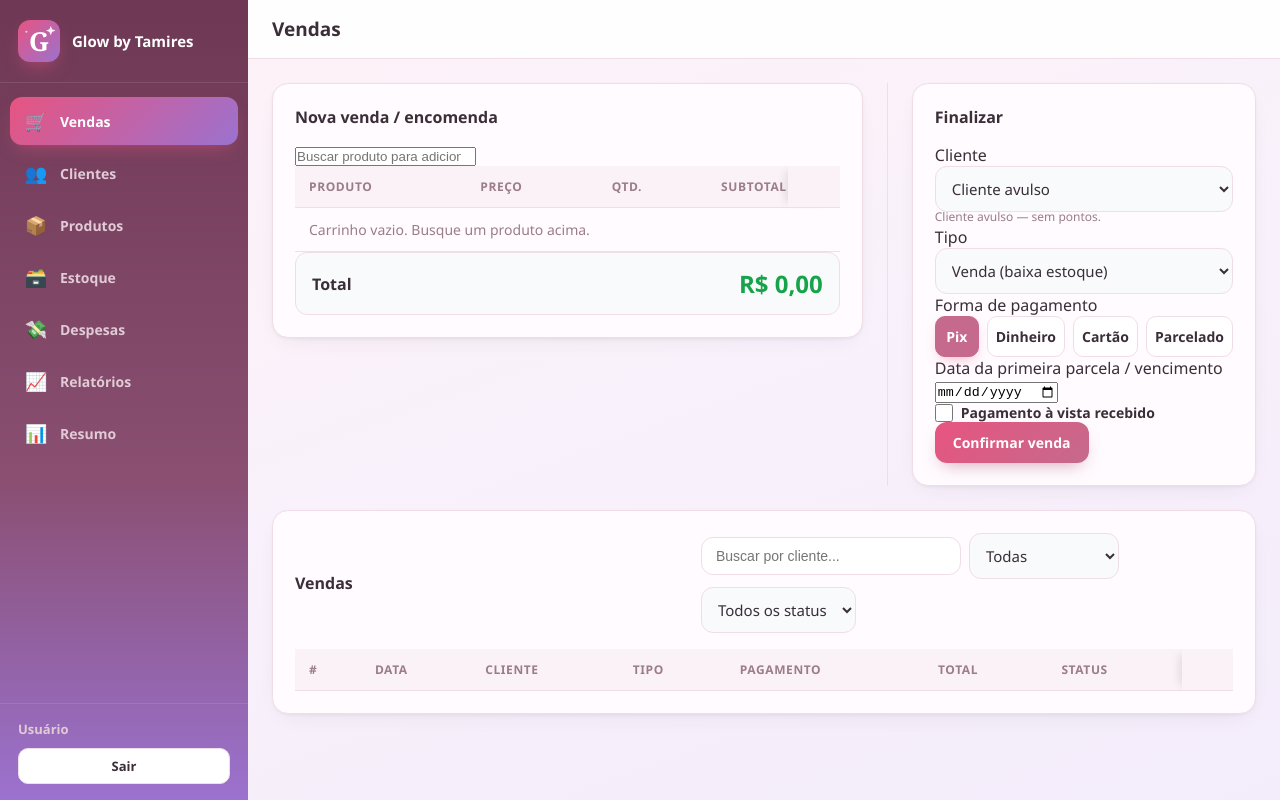
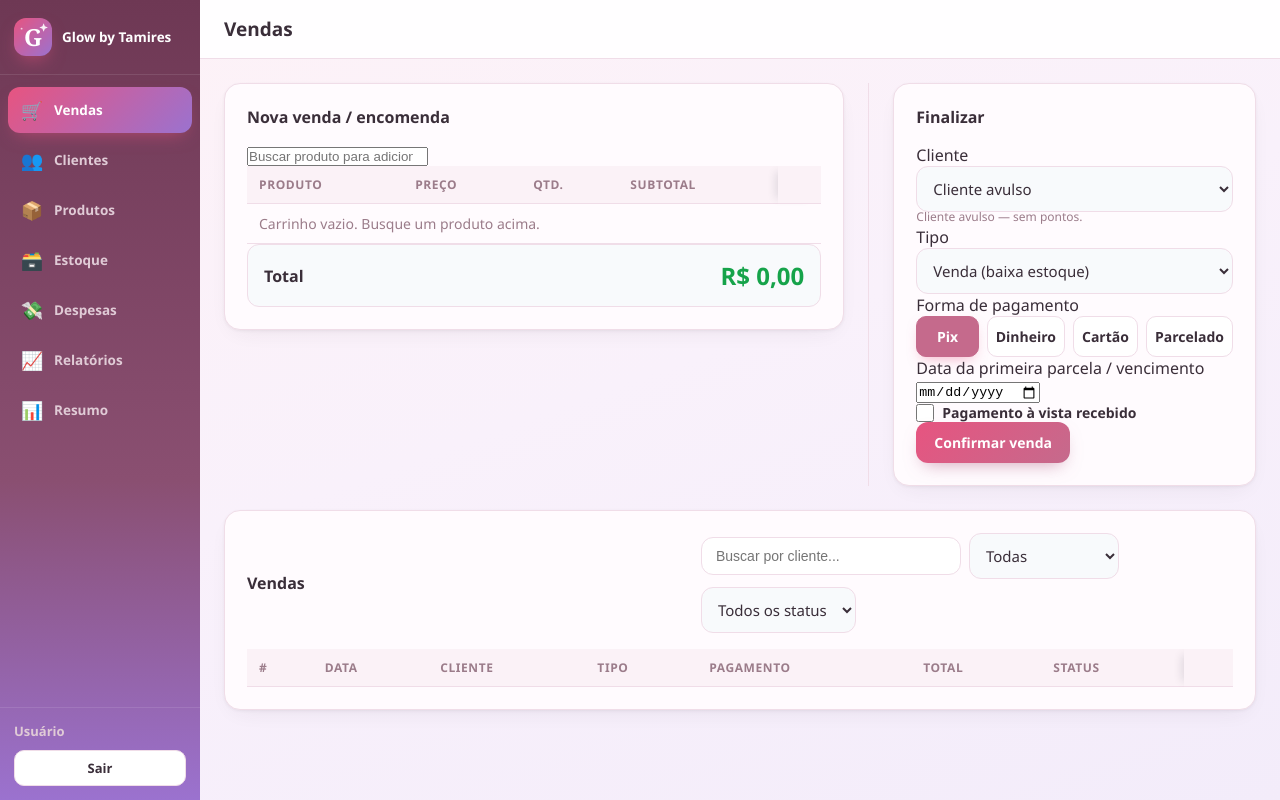
Before and after one commit to darcioliveiradeveloper/ControleVendas, a plain HTML site: page frontend/app.html in a window 1280 px wide. Drawn offline with Linux system fonts and the light colour scheme; no server answers; sample sign-in values are in the browser's storage.

Commit message:
Reduz largura da sidebar e enxuga tabela de clientes no celular (esconde Endereco e Cadastrado em)

```diff
--- a/frontend/css/app.css
+++ b/frontend/css/app.css
@@ -54,7 +54,7 @@ body {
 /* ---- Sidebar ---- */
 
 .sidebar {
-  width: 248px;
+  width: 200px;
   background: var(--sidebar-bg);
   color: #fff;
   display: flex;
@@ -70,14 +70,14 @@ body {
 .sidebar-logo {
   display: flex;
   align-items: center;
-  gap: 12px;
-  padding: 20px 18px;
+  gap: 10px;
+  padding: 18px 14px;
   border-bottom: 1px solid rgba(255, 255, 255, 0.1);
 }
 
 .sidebar-logo .logo {
-  width: 42px;
-  height: 42px;
+  width: 38px;
+  height: 38px;
   margin: 0;
   border-radius: 12px;
   background: linear-gradient(135deg, #e75480 0%, #9b72cf 100%);
@@ -91,14 +91,14 @@ body {
 }
 
 .sidebar-logo h2 {
-  font-size: 15px;
+  font-size: 13.5px;
   font-weight: 700;
   line-height: 1.25;
 }
 
 .nav {
   flex: 1;
-  padding: 14px 10px;
+  padding: 12px 8px;
   display: flex;
   flex-direction: column;
   gap: 4px;
@@ -108,14 +108,14 @@ body {
 .nav-item {
   display: flex;
   align-items: center;
-  gap: 12px;
+  gap: 10px;
   width: 100%;
-  padding: 12px 14px;
+  padding: 11px 12px;
   border: none;
   border-radius: 12px;
   background: transparent;
   color: #e0cbd6;
-  font-size: 14px;
+  font-size: 13.5px;
   font-weight: 600;
   text-align: left;
   cursor: pointer;
@@ -146,7 +146,7 @@ body {
 }
 
 .sidebar-user {
-  padding: 16px 18px;
+  padding: 14px 14px;
   border-top: 1px solid rgba(255, 255, 255, 0.1);
   display: flex;
   flex-direction: column;
@@ -166,7 +166,7 @@ body {
 
 .main {
   flex: 1;
-  margin-left: 248px;
+  margin-left: 200px;
   min-width: 0;
   background: linear-gradient(160deg, #fdf2f7 0%, #f9f1fb 45%, #f3ecfa 100%);
 }
@@ -648,12 +648,12 @@ select:focus {
   border-collapse: separate;
   border-spacing: 0;
   font-size: 14px;
-  min-width: 640px;
+  min-width: 560px;
 }
 
 .tabela th,
 .tabela td {
-  padding: 12px 14px;
+  padding: 10px 12px;
   text-align: left;
   border-bottom: 1px solid var(--borda);
   white-space: nowrap;
@@ -1148,6 +1148,15 @@ a.badge.zap-link:active {
 
 /* ---- Responsivo ---- */
 
+@media (max-width: 760px) {
+  .tabela th.col-endereco,
+  .tabela td.col-endereco,
+  .tabela th.col-cadastro,
+  .tabela td.col-cadastro {
+    display: none;
+  }
+}
+
 @media (max-width: 900px) {
   .sidebar {
     transform: translateX(-100%);
--- a/frontend/js/clientes.js
+++ b/frontend/js/clientes.js
@@ -21,9 +21,9 @@ async function carregarTelaClientes() {
               <th>Contato</th>
               <th>Email</th>
               <th>Nascimento</th>
-              <th>Endereço</th>
+              <th class="col-endereco">Endereço</th>
               <th>Pontos</th>
-              <th>Cadastrado em</th>
+              <th class="col-cadastro">Cadastrado em</th>
               <th class="acoes"></th>
             </tr>
           </thead>
@@ -83,9 +83,9 @@ function renderClientes() {
           </td>
           <td>${c.email || '—'}</td>
           <td class="data">${formatarData(c.data_nascimento)}</td>
-          <td>${c.endereco || '—'}</td>
+          <td class="col-endereco">${c.endereco || '—'}</td>
           <td><span class="badge" style="background:var(--sucesso-suave);color:var(--sucesso)">${c.pontos || 0} pts</span></td>
-          <td class="data">${formatarData(c.criado_em)}</td>
+          <td class="data col-cadastro">${formatarData(c.criado_em)}</td>
           <td class="acoes">
             <button class="btn small secondary" onclick="abrirFormCliente(${c.id})">Editar</button>
             <button class="btn small" style="background:#fee2e2;color:var(--erro)" onclick="excluirCliente(${c.id})">Excluir</button>
```
